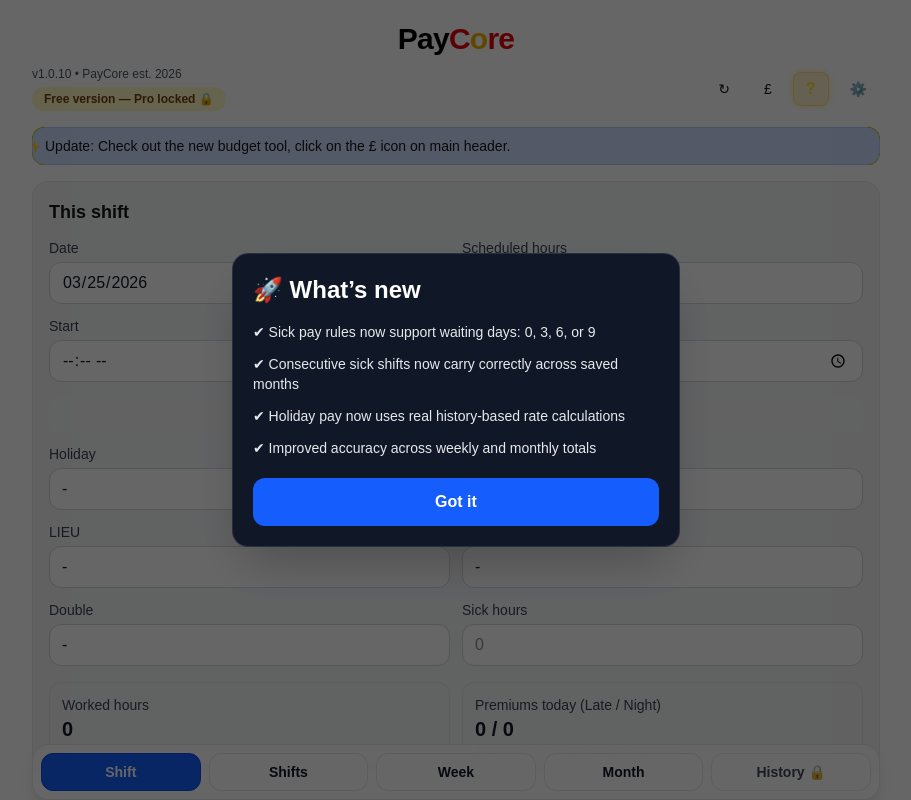
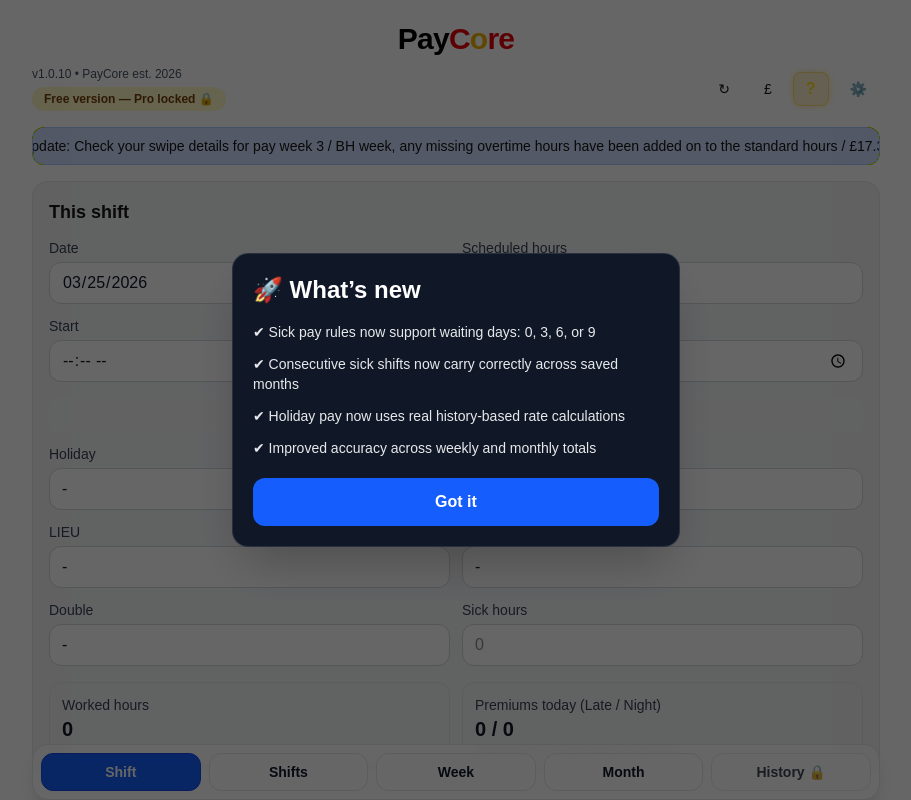
Before and after one commit to phil18019/wage-app, a Next.js app: page /app in a window 1280 px wide. Shown: the whole page, without its empty margins (184-1095 px from the left). Built offline with nearby package versions, Linux system fonts and the light colour scheme.

Commit message:
Add spacing after scrolling announcement text

```diff
--- a/app/app/page.tsx
+++ b/app/app/page.tsx
@@ -1345,7 +1345,8 @@ const input =
         {/* Announcement banner */}
 <div className="overflow-hidden bg-blue-600/20 border border-blue-400/30 rounded-xl mb-4">
   <div className="whitespace-nowrap text-sm py-2 animate-marquee">
-    ✨ Update: Check out the new budget tool, click on the £ icon on main header.
+    ✨ Update: Check your swipe details for pay week 3 / BH week, any missing overtime hours have been added on to the standard hours / £17.3 and then the missing OT premiums / £6.7 have been added seperately to balance out the total hourly pay £24
+  <span className="inline-block w-40"></span>
   </div>
 </div>
         <div className="flex-1 min-h-0 overflow-y-auto pb-28">
```
